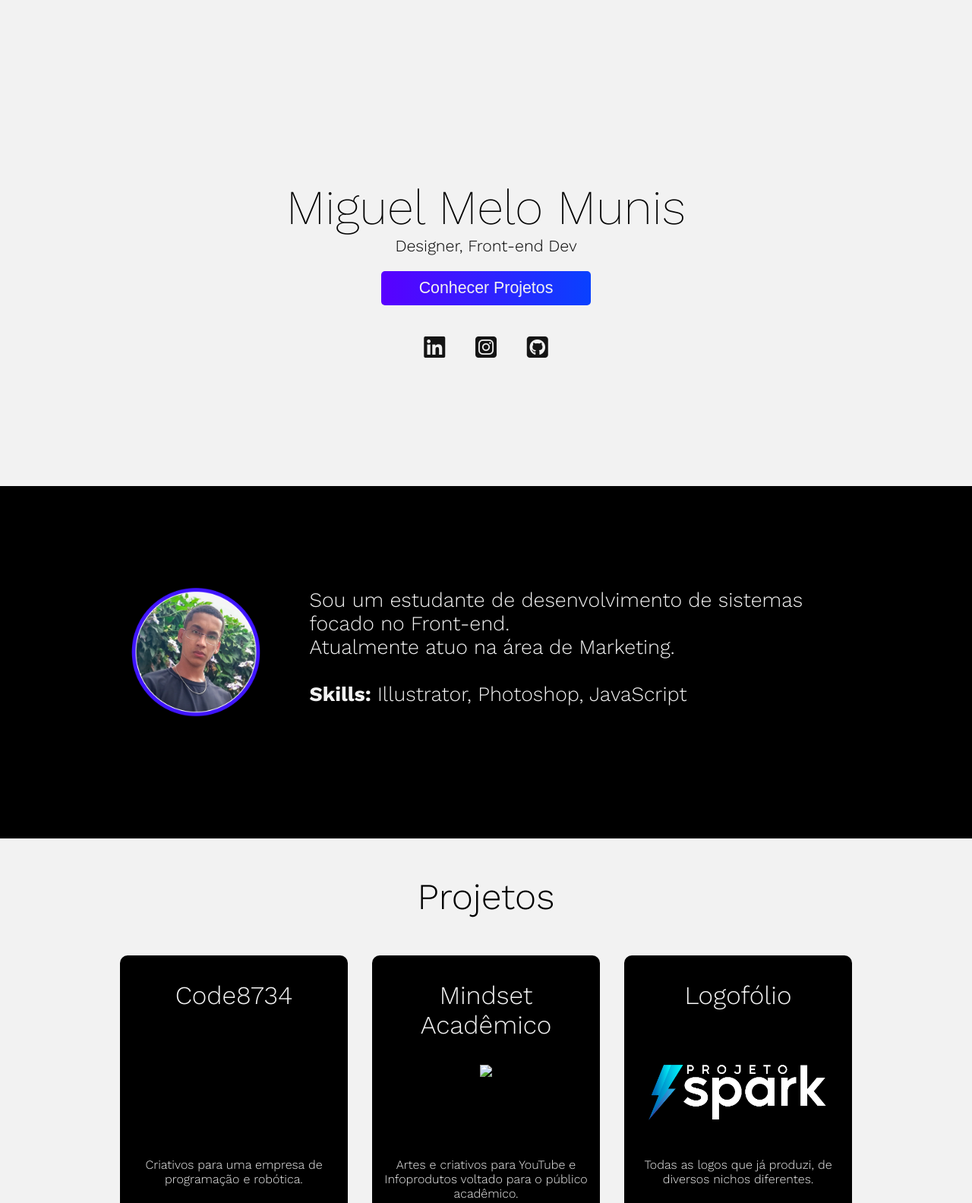
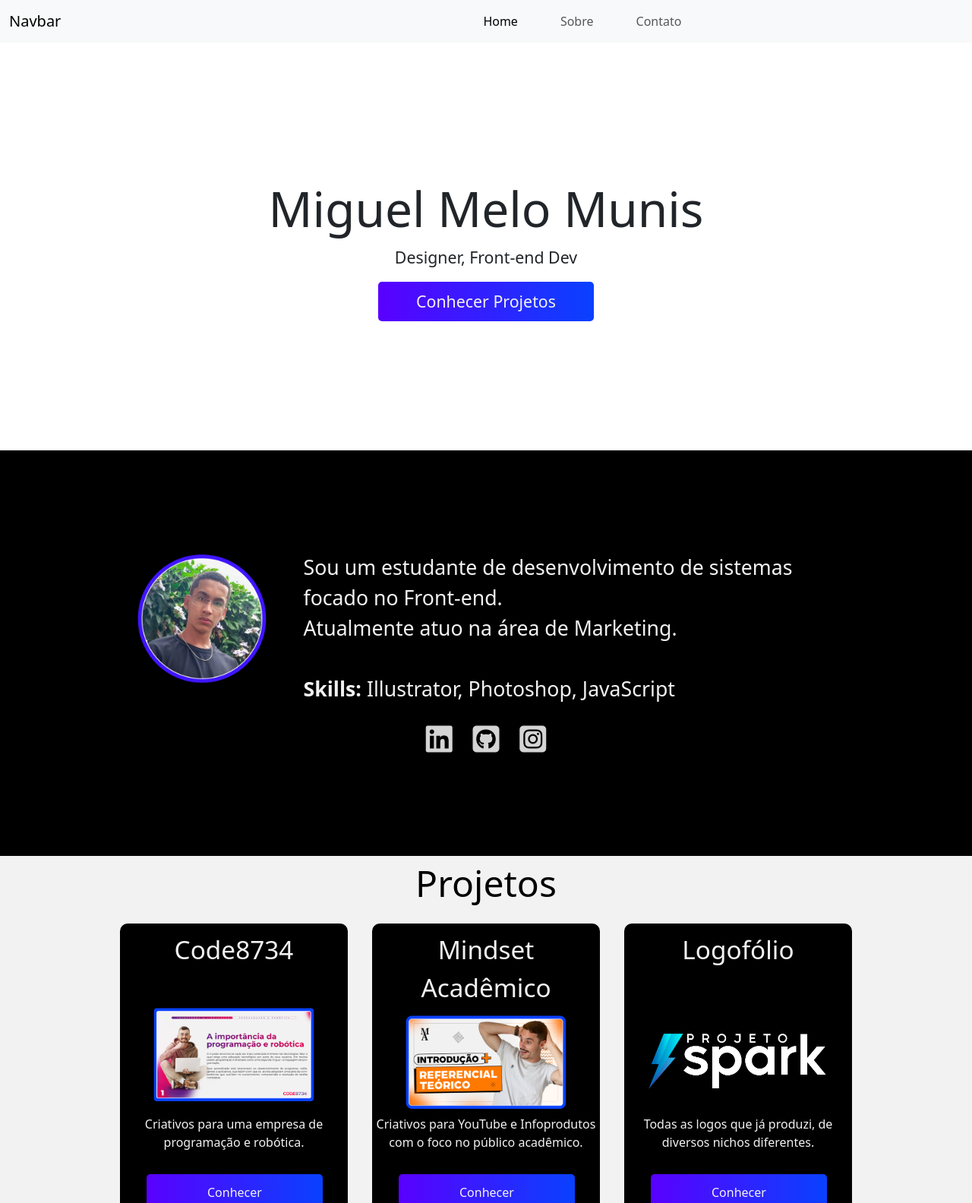
Before and after one commit to miguelmunis/Portfolio, a plain HTML site: page index.html in a window 1280 px wide. Shown: the top 1584 px of the page at 76% size. Drawn offline with nearby package versions, Linux system fonts and the light colour scheme.

Commit message:
alteração campo de redes

```diff
--- a/index.html
+++ b/index.html
@@ -7,10 +7,34 @@
     <meta name="viewport" content="width=device-width, initial-scale=1.0">
     <title>Document</title>
     <link rel="stylesheet" href="/style/style.css">
+    <link href="https://cdn.jsdelivr.net/npm/bootstrap@5.3.0-alpha3/dist/css/bootstrap.min.css" rel="stylesheet" integrity="sha384-KK94CHFLLe+nY2dmCWGMq91rCGa5gtU4mk92HdvYe+M/SXH301p5ILy+dN9+nJOZ" crossorigin="anonymous">
 </head>
 
 <body>
     <script src="https://kit.fontawesome.com/8f682f19ac.js" crossorigin="anonymous"></script>
+    <script src="https://cdn.jsdelivr.net/npm/bootstrap@5.3.0-alpha3/dist/js/bootstrap.bundle.min.js" integrity="sha384-ENjdO4Dr2bkBIFxQpeoTz1HIcje39Wm4jDKdf19U8gI4ddQ3GYNS7NTKfAdVQSZe" crossorigin="anonymous"></script>
+
+    <nav class="navbar navbar-expand-lg bg-body-tertiary">
+        <div class="container-fluid">
+          <a class="navbar-brand" href="#">Navbar</a>
+          <button class="navbar-toggler" type="button" data-bs-toggle="collapse" data-bs-target="#navbarNav" aria-controls="navbarNav" aria-expanded="false" aria-label="Toggle navigation">
+            <span class="navbar-toggler-icon"></span>
+          </button>
+          <div class="collapse navbar-collapse" id="navbarNav">
+            <ul class="navbar-nav">
+              <li class="nav-item">
+                <a class="nav-link active" aria-current="page" href="#">Home</a>
+              </li>
+              <li class="nav-item">
+                <a class="nav-link" href="#sobre">Sobre</a>
+              </li>
+              <li class="nav-item">
+                <a class="nav-link" href=".contatos">Contato</a>
+              </li>
+            </ul>
+          </div>
+        </div>
+      </nav>
 
     <div class="bloco1">
         <div class="bio">
@@ -21,16 +45,11 @@
 
 
             <a href="#tituloProjetos"><input id="botaoConhecer" type="button" value="Conhecer Projetos"> </a>
-            <div class="contatos">
-                <a href=""><i class="fa-brands fa-linkedin fa-xl" id="iconContato"></i></a>
-                <a href=""><i class="fa-brands fa-square-instagram fa-xl" id="iconContato"></i></a>
-                <a href="https://github.com/miguelmunis" target="_blank"><i class="fa-brands fa-square-github fa-xl"
-                        id="iconContato"></i></a>
-            </div>
+
         </div>
     </div>
 
-    <div class="sobre">
+    <div id="sobre">
         <div class="conteudoSobre">
             <img src="/img/Sem título-2_Prancheta 1.png" alt="Foto de perfil">
             <p id="sobreMim"> Sou um estudante de desenvolvimento de sistemas focado no Front-end. <br>
@@ -38,6 +57,13 @@
                 <strong>Skills:</strong> Illustrator, Photoshop, JavaScript
             </p>
             </p>
+
+            <div class="contatos">
+                <a href="https://www.linkedin.com/in/miguel-munis/" target="_blank"><i class="fa-brands fa-linkedin fa-xl" id="iconContato"></i></a>
+                <a href="https://github.com/miguelmunis" target="_blank"><i class="fa-brands fa-square-github fa-xl"
+                id="iconContato"></i></a>
+                <a href="https://www.instagram.com/xmiguelmelo/" target="_blank"><i class="fa-brands fa-square-instagram fa-xl" id="iconContato"></i></a
+            </div>
         </div>
     </div>
 
@@ -46,50 +72,20 @@
             <p id="tituloProjetos">Projetos</p>
 
             <div id="trabalhos">
-                <!--<div id="imagemCapa"></div>-->
-                <!--<div id="conteudoProjeto">
-                        <p id="nomeProjeto">Code8734</p>
-                        <p id="descProjeto">Criativos e conteúdos criados para uma empresa de programação e robótica.</p>
-                        <input type="button" value="Abrir projeto" id="botaoConhecer">
-                    </div>
-                </div>
 
-                <div id="trabalhos">
-                    <div id="conteudoProjeto">
-                        <p id="nomeProjeto">Mindset Acadêmico</p>
-                        <p id="descProjeto">Produção de criativos, edições de vídeos e auxílio em lançamento de infoprodutos.</p>
-                        <input type="button" value="Abrir projeto" id="botaoConhecer">
-                    </div>
-                </div>
-
-                <div id="trabalhos">
-                    <div id="conteudoProjeto">
-                        <p id="nomeProjeto">Logofólio</p>
-                        <p id="descProjeto">Logos feitas para projetos, produtos reais e trabalhos de estudo.</p>
-                        <input type="button" value="Abrir projeto" id="botaoConhecer">
-                    </div>
-                </div>
-
-                <div id="trabalhos">
-                    <div id="conteudoProjeto">
-                        <p id="nomeProjeto">Freelances</p>
-                        <p id="descProjeto">Trabalhos feitos como freelance, thumbs, capas de vídeos, anúncios..</p>
-                        <input type="button" value="Abrir projeto" id="botaoConhecer">
-                    </div>
-                </div>-->
                 <main class="projetosBlocos">
 
                     <div class="bloco">
                         <p id="nomeProjeto"> Code8734</p>
-                        <img src="" id="capaProjeto">
+                        <img src="/img/capaCode_Prancheta 1.png" id="capaProjeto">
                         <P id="descricao">Criativos para uma empresa de programação e robótica.</P>
                         <input type="button" value="Conhecer" id="botaoConhecerProjeto">
                     </div>
 
                     <div class="bloco">
-                        <p id="nomeProjeto"> Mindset Acadêmico</p>
-                        <img src="./imagens/atelie.png" class="atelie">
-                        <P id="descricao">Artes e criativos para YouTube e Infoprodutos voltado para o público
+                        <p id="nomeProjeto"> Mindset <br> Acadêmico</p>
+                        <img src="/img/asda_Prancheta 1.png" id="capaProjetoMindset">
+                        <P id="descricao">Criativos para YouTube e Infoprodutos com o foco no público
                             acadêmico.</P>
                         <input type="button" value="Conhecer" id="botaoConhecerProjeto">
                     </div>
--- a/style/style.css
+++ b/style/style.css
@@ -21,26 +21,22 @@ body {
 }
 
 .contatos {
-    max-width: 200px;
+    max-width: 900px;
     display: flex;
-    justify-content: space-evenly;
     margin: auto;
+    gap: 1em;
     margin-top: 1em;
-    gap: 1em;
-    margin-top: 2em;
 }
 
 #iconContato {
     transition: .2s ease-in-out;
-    color: #151515;
+    color: #d4d4d4;
 }
 
 #iconContato:hover {
     color: var(--cor-azul);
     cursor: pointer;
 }
-
-
 
 .bloco1 {
     margin: 1em auto;
@@ -79,7 +75,7 @@ body {
     border: none;
 }
 
-div.sobre {
+div#sobre {
     background-color: var(--cor-preta);
 }
 
@@ -88,7 +84,6 @@ div.conteudoSobre {
     flex-wrap: wrap;
     margin: auto;
     max-width: 1000px;
-    text-align: start;
     font-size: 20pt;
     color: var(--cor-branca);
     padding: 5em .6em;
@@ -110,7 +105,10 @@ div.conteudoSobre {
     text-align: center;
     color: var(--cor-preta);
     font-size: 3em;
+    font-weight: 300;
+
 }
+
 
 
 img {
@@ -141,6 +139,8 @@ div.projetos {
 #nomeProjeto {
     color: var(--cor-branca);
     font-size: 25pt;
+    font-weight: 300;
+    padding: 10px 10px 0px 10px;
 }
 
 #descProjeto {
@@ -200,10 +200,36 @@ div.projetos {
     position: absolute;
     width: 100%;
     margin-left: -150px;
-    margin-top: -80px;
+    margin-top: -50px;
+}
+
+#capaProjetoMindset{
+    position: absolute;
+    width: 100%;
+    margin-left: -150px;
+    margin-top: -90px;
 }
 
 #descricao {
     position: absolute;
     top: 250px;
+    padding: 2px;
 }
+
+
+ul{
+    list-style: none;
+    text-align: center;
+    z-index: 1;
+    position: absolute;
+    margin-top: 100px;
+    margin-left: 40%;
+    margin-right: 40%;
+
+}
+
+li{
+    text-align: center;
+    display: inline-block;
+    padding: 0px 20px;
+}
```
Also changed, not shown: logofolio.html (+1 -1 lines), img/asda_Prancheta 1.png (added), img/capaCode_Prancheta 1.png (added), img/capaMindset_Prancheta 1.png (added), 1 other file.
